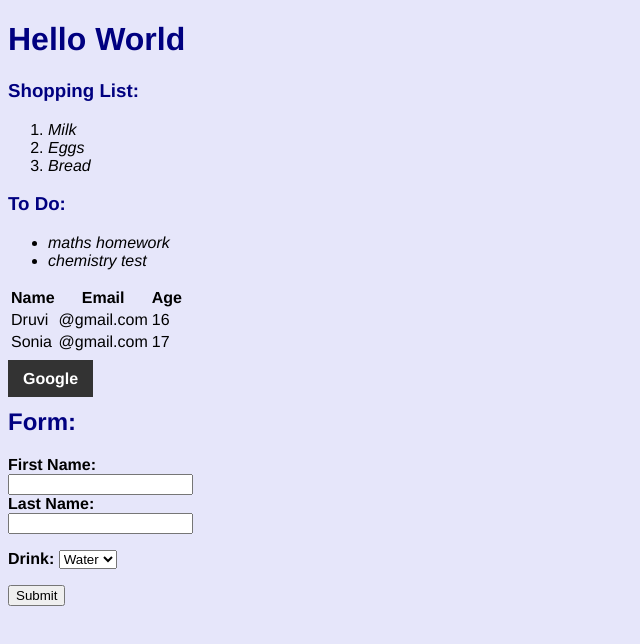
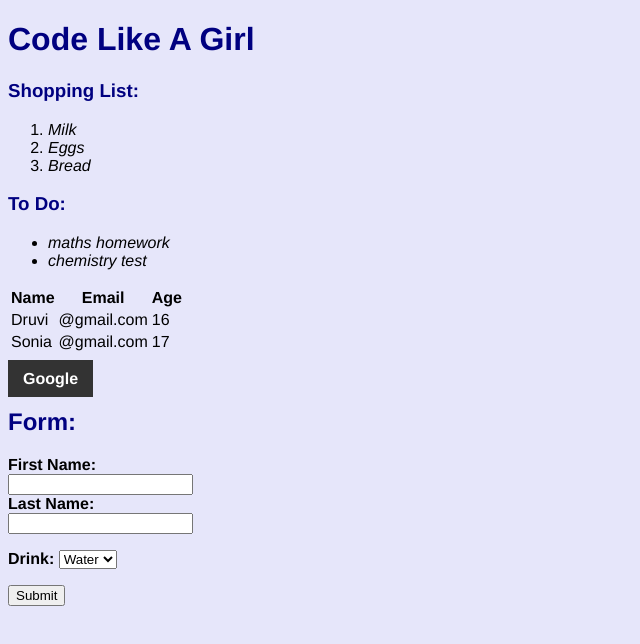
Before and after one commit to druvipatel/first_site, a plain HTML site: page index.html in a window 1280 px wide. Shown: the whole page, without its empty margins (0-640 px from the left). Drawn offline with Linux system fonts and the light colour scheme.

Commit message:
Bug Fixes

```diff
--- a/index.html
+++ b/index.html
@@ -2,7 +2,7 @@
 <html>
 <head>
 
-  <h1> Hello World </h1>
+  <h1>Code Like A Girl</h1>
   <title> #CodeLikeAGirl </title>
   <link rel="stylesheet" type="text/css" href="css/style.css">
 
```
